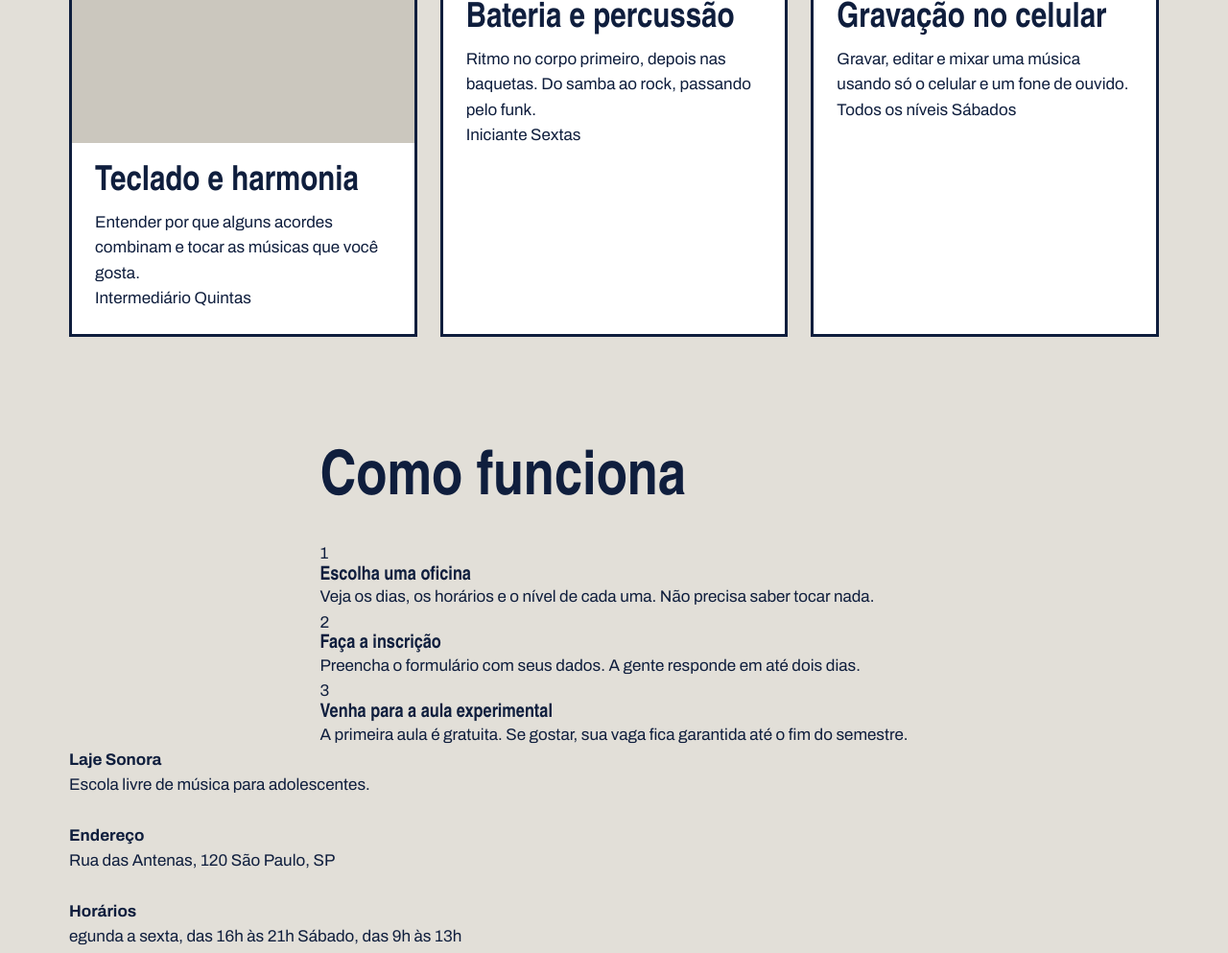
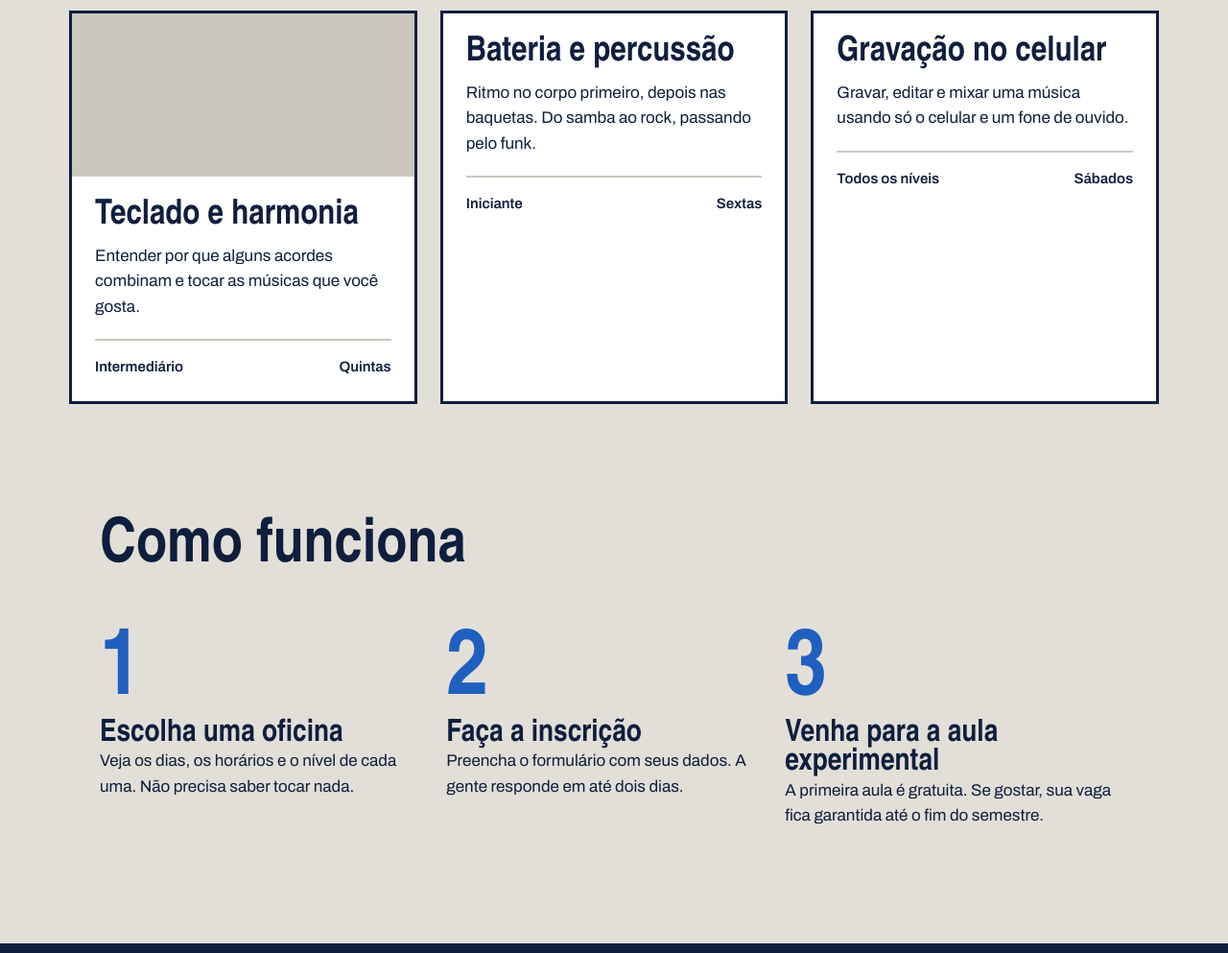
Before and after one commit to luccareale-beep/laje-sonora, a plain HTML site: page index.html in a window 1280 px wide. Shown: the part 1146-2139 px from the top of the page at 96% size. Drawn offline with Linux system fonts and the light colour scheme; a web font is replaced by a local one.

Commit message:
Página inicial pronta com erros

```diff
--- a/index.css
+++ b/index.css
@@ -169,3 +169,53 @@ h1, h2, h3 {
     font-size: 36px;
     margin-bottom: 12px;
 }
+
+.card-info{
+    margin-top: 20px;
+    padding-top: 16px;
+    border-top: 2px solid var(--concreto-escuro);
+    font-weight: 600;
+     font-size: 15px;
+    display: flex;
+    justify-content: space-between;
+    align-items: center;
+}
+
+.passos{
+    display: flex;
+    gap: 24px;
+}
+
+.passo{
+    border-top: 6px var(--tinta);
+    padding-top: 20px;
+}
+
+.passo-numero{
+    font-family: var(--fonte-cartaz);
+    font-size: 96px;
+    font-weight: 900;
+    line-height: 1;
+    color: var(--caixa-dagua);
+}.passo h3{
+    font-size: 32px;
+    margin-block: 8px, 12px;
+}
+
+.rodape{
+    margin-top: 120px;
+    background-color: var(--tinta);
+    color: var(--concreto);
+    padding: 56px 0;
+}
+
+.rodape-colunas{
+    display: flex;
+    gap: 40px;
+}
+
+.rodape h4{
+    font: 28px var(--fonte-cartaz);
+    color: var(--fita);
+    margin-bottom: 12px;
+}
```
